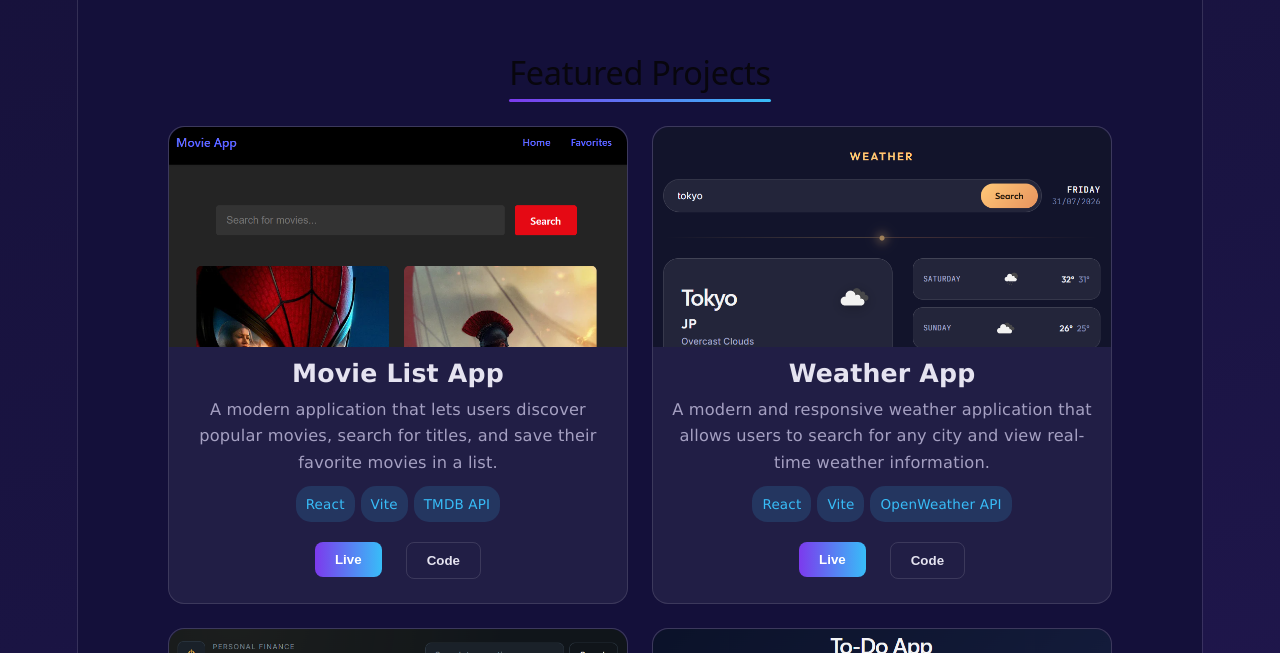
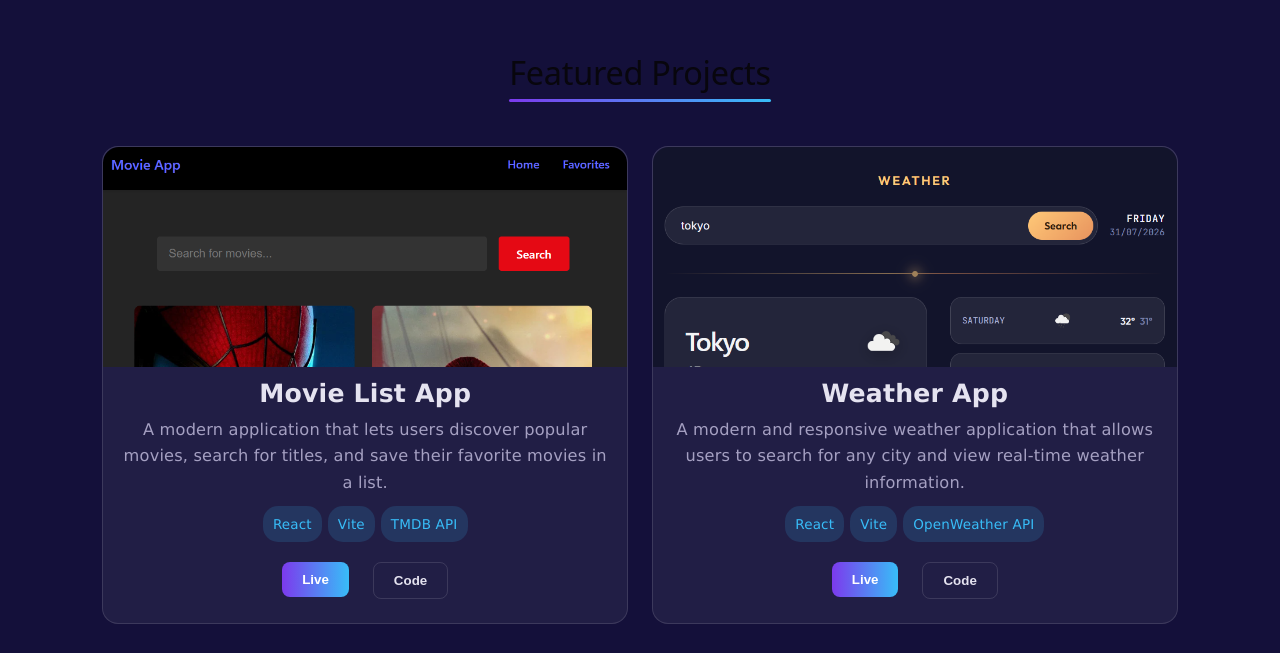
Before and after one commit to sonieez/My-Portfolio, a React (Vite) app: page / in a window 1280 px wide. Shown: the part 1787-2440 px from the top of the page. Built offline with nearby package versions, Linux system fonts and the light colour scheme.

Commit message:
style changes

```diff
--- a/src/App.css
+++ b/src/App.css
@@ -130,6 +130,11 @@ body {
 /* Projects */
 .projects-page {
   background: #14103a;
+  display: flex;
+  flex-direction: column;
+  justify-content: space-evenly;
+  align-items: center;
+  text-align: center;
 }
 .project-grid { display: grid; grid-template-columns: 1fr 1fr; gap: 24px; justify-items: space-evenly; }
 .project-container {
@@ -139,6 +144,7 @@ body {
   overflow: hidden;
   transition: transform .25s ease;
   padding-bottom: 8px;
+  margin-top: 20px;
 }
 .project-container:hover { transform: translateY(-6px); }
 .project-image {
--- a/src/index.css
+++ b/src/index.css
@@ -55,15 +55,10 @@ body {
 }
 
 #root {
-  width: 1126px;
-  max-width: 100%;
-  margin: 0 auto;
-  text-align: center;
-  border-inline: 1px solid var(--border);
-  min-height: 100svh;
-  display: flex;
-  flex-direction: column;
-  box-sizing: border-box;
+  max-width: none;
+  margin: 0;
+  padding: 0;
+  text-align: left;
 }
 
 h1,
```
